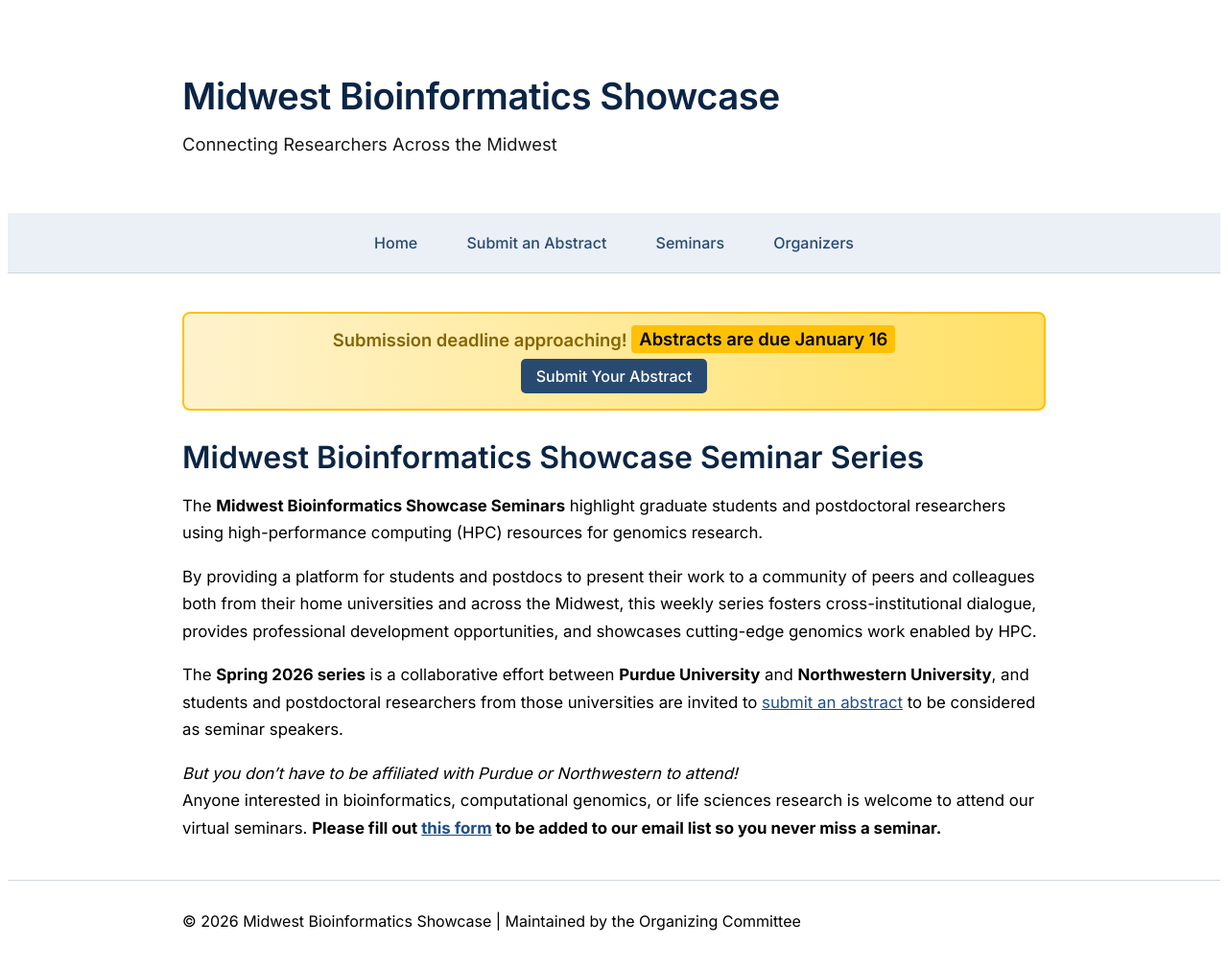
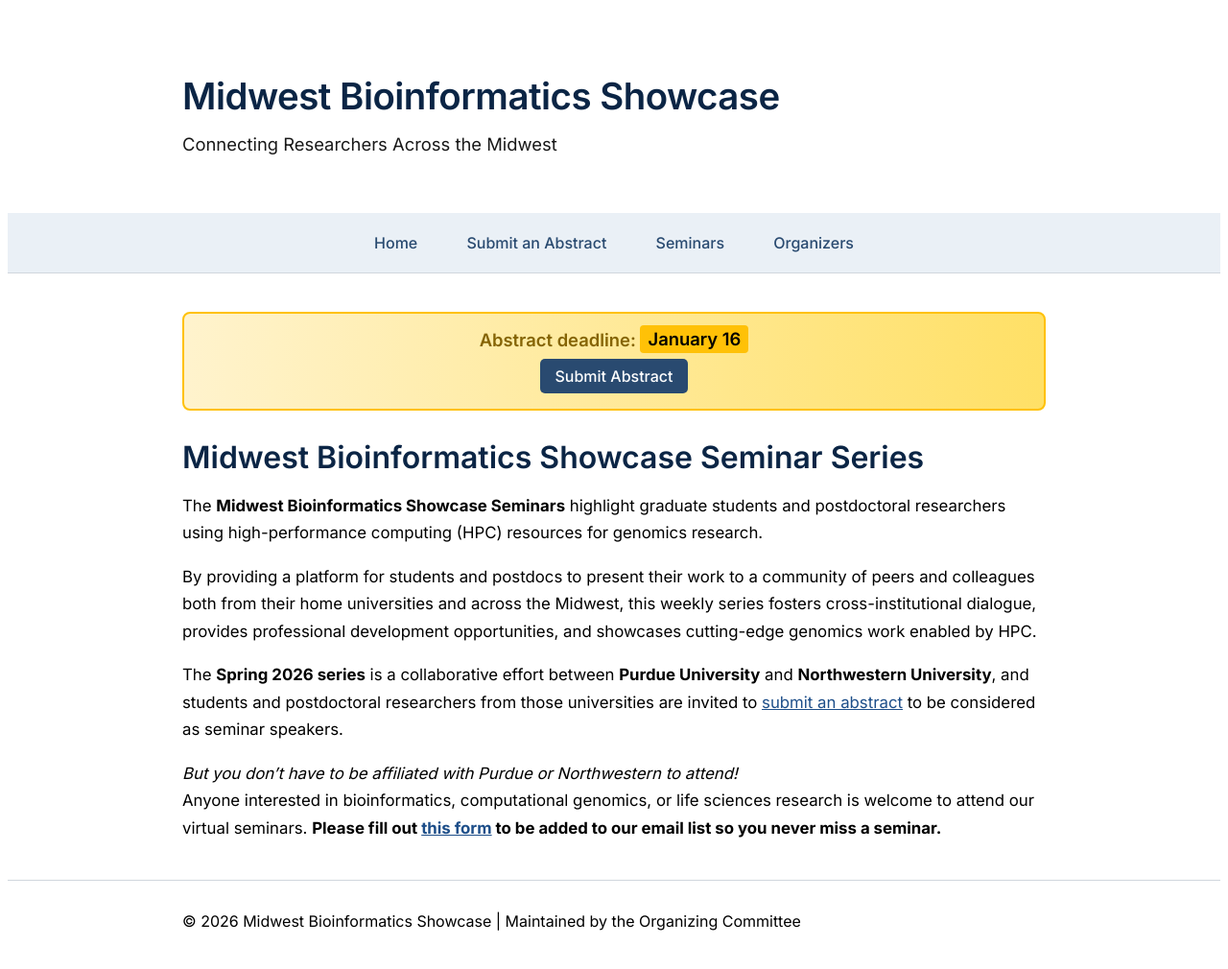
Before and after one commit to Midwest-Bioinformatics-Showcase/midwest-bioinformatics-showcase.github.io, a Jekyll site: the page built from index.md, in a window 1280 px wide. Shown: the whole page at 96% size. Built offline with Jekyll 4.4.1, drawn with Linux system fonts in a browser that asks for light colours.

Commit message:
updated banner text

```diff
--- a/index.md
+++ b/index.md
@@ -5,10 +5,10 @@
 
 <div style="background: linear-gradient(90deg, #fff3cd, #ffe066); border: 2px solid #ffc107; border-radius: 8px; padding: 1rem 1.5rem; margin-bottom: 1.5rem; text-align: center;">
   <span style="font-size: 1.15rem; font-weight: 600; color: #856404;">
-    Submission deadline approaching! <mark style="background: #ffc107; padding: 0.2rem 0.5rem; border-radius: 4px;">Abstracts are due January 16</mark>
+    Abstract deadline: <mark style="background: #ffc107; padding: 0.2rem 0.5rem; border-radius: 4px;">January 16</mark>
   </span>
   <br>
-  <a href="https://forms.cloud.microsoft/r/Rq9Z1Kdtk8" style="display: inline-block; margin-top: 0.6rem; background: #294a70; color: white; padding: 0.5rem 1rem; border-radius: 5px; text-decoration: none; font-weight: 500;">Submit Your Abstract</a>
+  <a href="https://forms.cloud.microsoft/r/Rq9Z1Kdtk8" style="display: inline-block; margin-top: 0.6rem; background: #294a70; color: white; padding: 0.5rem 1rem; border-radius: 5px; text-decoration: none; font-weight: 500;">Submit Abstract</a>
 </div>
 
 # Midwest Bioinformatics Showcase Seminar Series
```
